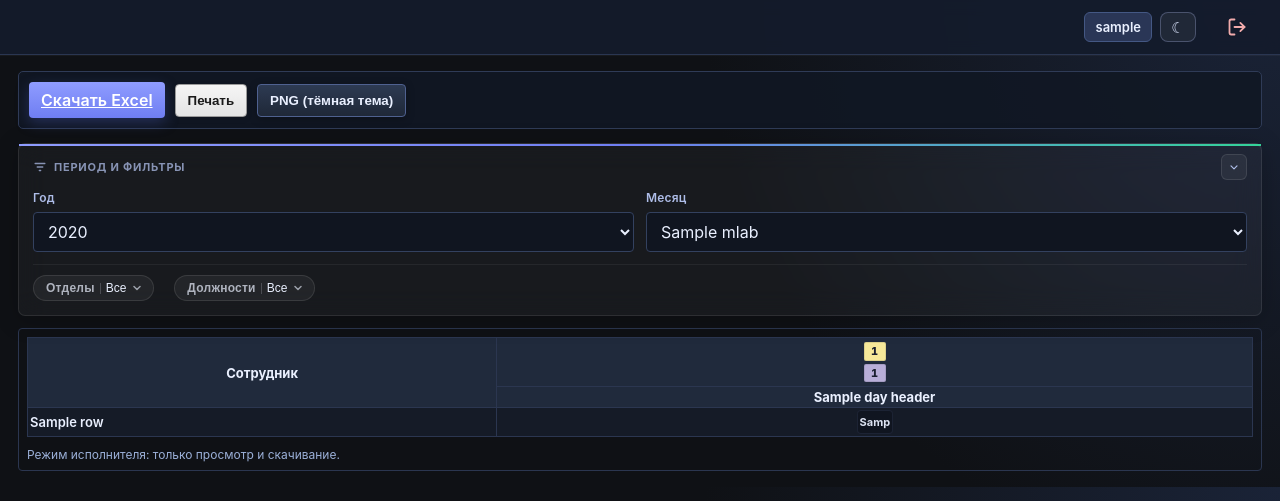
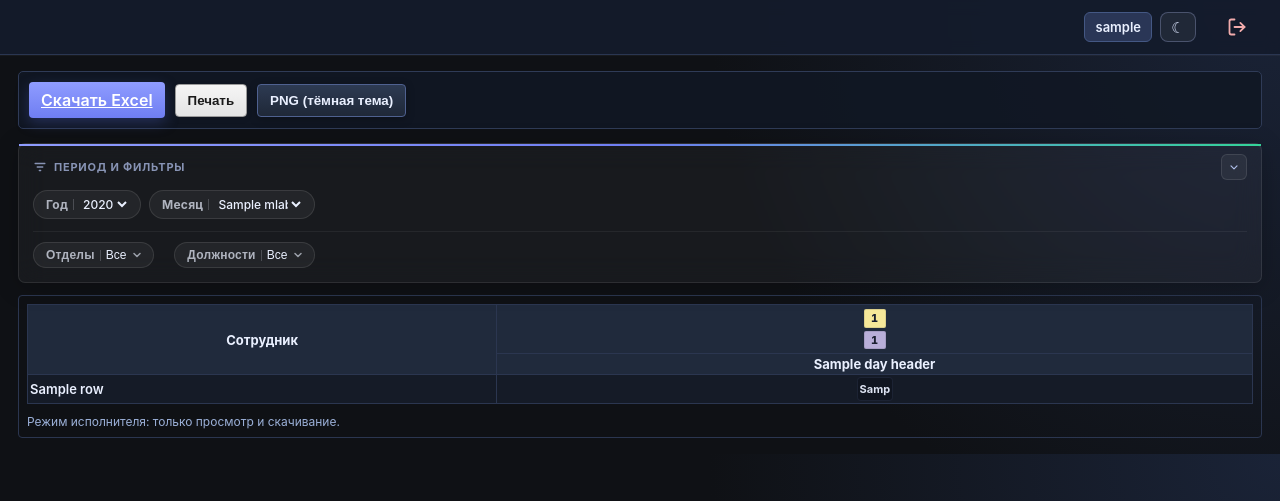
Before and after one commit to WhiteM93/Biota-shifts-django, a Django app: template templates/shifts/graph.html in a window 1280 px wide. Shown: the top 501 px of the page. Run offline with Django 5.2, Linux system fonts and the light colour scheme; the template is opened without the code that fills it: most values are stand-ins (such as "Sample title", 1, 10 or a date in 2020); parts of the project's set-up code (start-up, migrations or seed data) failed here and were passed over.

Commit message:
График: год и месяц переделаны в пилюли как у отделов/должностей

```diff
--- a/static/shifts/css/graph.css
+++ b/static/shifts/css/graph.css
@@ -750,6 +750,28 @@ html[data-theme="dawn"] #graph-page-root .emp-cell {
   transition: background .18s, border-color .18s, color .18s;
 }
 .fp-dd-btn:hover { background: rgba(255,255,255,.09); border-color: rgba(255,255,255,.16); }
+/* override global grid — compact flex row for graph filter */
+#graph-page-root > form.filter-panel .filter-grid {
+  display: flex;
+  flex-wrap: wrap;
+  align-items: center;
+  gap: 8px;
+}
+.fp-sel-wrap { cursor: pointer; }
+.fp-sel {
+  border: none;
+  background: transparent;
+  color: inherit;
+  font-size: 12px;
+  font-weight: 500;
+  padding: 0;
+  margin: 0;
+  cursor: pointer;
+  outline: none;
+  appearance: auto;
+  -webkit-appearance: auto;
+  max-width: 90px;
+}
 .fp-dd-lbl {
   font-weight: 700;
   opacity: .7;
--- a/templates/shifts/graph.html
+++ b/templates/shifts/graph.html
@@ -40,23 +40,24 @@
   </div>
   <div class="fp-body" id="fp-body">
     <div class="filter-grid">
-      <label class="field"><span>Год</span>
-        <select name="year">
+      <label class="fp-dd-btn fp-sel-wrap">
+        <span class="fp-dd-lbl">Год</span>
+        <span class="fp-dd-sep"></span>
+        <select name="year" class="fp-sel">
           {% for y in year_options %}
           <option value="{{ y }}" {% if y == year %}selected{% endif %}>{{ y }}</option>
           {% endfor %}
         </select>
       </label>
-      <label class="field"><span>Месяц</span>
-        <select name="month">
+      <label class="fp-dd-btn fp-sel-wrap">
+        <span class="fp-dd-lbl">Месяц</span>
+        <span class="fp-dd-sep"></span>
+        <select name="month" class="fp-sel">
           {% for mm, mlab in month_choices %}
           <option value="{{ mm }}" {% if mm == month %}selected{% endif %}>{{ mlab }}</option>
           {% endfor %}
         </select>
       </label>
-      <div class="filter-actions">
-        <button type="submit" class="btn">Показать</button>
-      </div>
     </div>
     <div class="fp-modes-wrap">
       <input type="hidden" name="dep_mode" id="fp-dep-mode-val" value="{% if dep_mode_pick %}pick{% else %}all{% endif %}">
```
